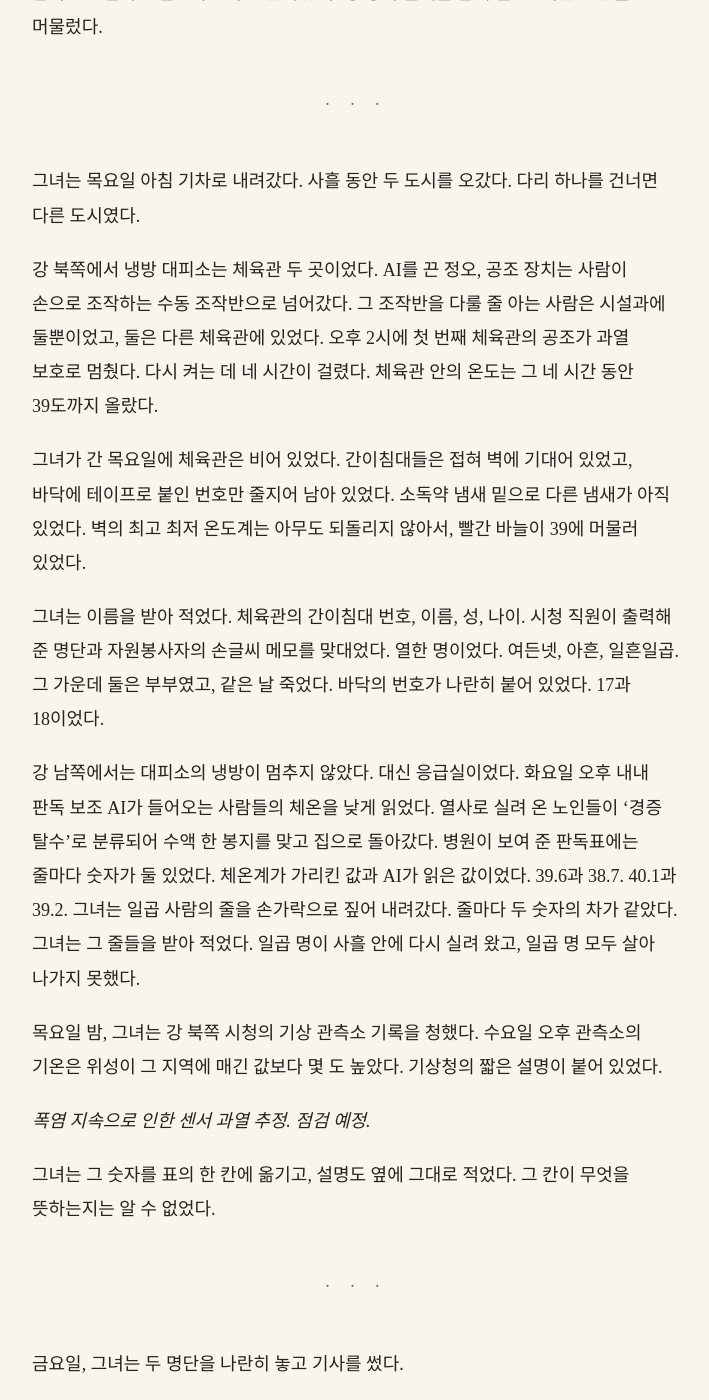
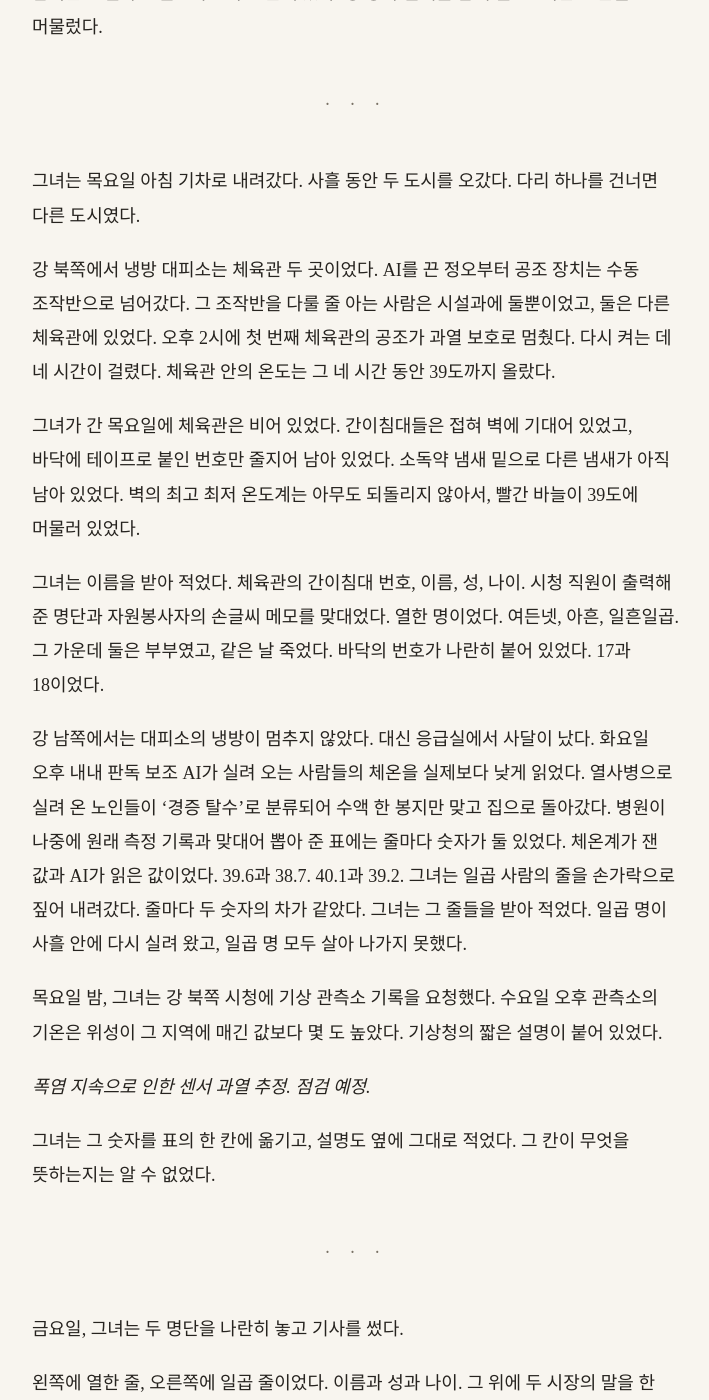
Before and after one commit to kangkkang/writer_s1_public, a Jekyll site: the page built from vol2/071.md, in a window 1280 px wide and 1400 px high, scrolled down 1140 px. Shown: the whole window, without its empty margins (284-993 px from the left). Built offline with Jekyll 4.4.1, drawn with Linux system fonts in a browser that asks for light colours; our own code applies the rules of GitHub Pages for plain Markdown files; some of the changed text lies outside the part shown.

Commit message:
Update from https://github.com/kangkkang/writer_s1/commit/fc102c825ed83f65a881b962f17d40e1cc5c90d3

```diff
--- a/vol2/071.md
+++ b/vol2/071.md
@@ -2,39 +2,39 @@
 
 8월 10일 화요일 아침 8시, 클레망스의 단말에 이단의 메시지가 떴다. 캘리포니아는 전날 밤 11시였다.
 
-*내일 — 프랑스 중부, 강을 사이에 둔 두 도시 둘레.*
+*내일 — 프랑스 중부, 강을 사이에 둔 두 도시 일대.*
 
-파리는 열흘째 37도를 넘고 있었다. 11구의 신문사 창을 다 열어 두었는데도 바람이 들지 않았다. 그녀는 글을 두 번 읽고, 그 아래에 무엇이 더 오는지 기다렸다. 아무것도 오지 않았다. 그는 시각을 알지 못했다. 하루까지만이었다.
+파리는 열흘째 37도를 넘고 있었다. 11구의 신문사 창을 다 열어 두었는데도 바람이 들지 않았다. 그녀는 메시지를 두 번 읽고, 뒤이어 오는 말이 더 있는지 기다렸다. 아무것도 오지 않았다. 그도 시각까지는 알지 못했다. 그가 내다볼 수 있는 것은 하루 앞까지였다.
 
-그녀는 수첩을 펴서 연락처 장을 넘겼다. 두 도시에 아는 기자가 하나씩 있었다. 지역 신문의 사회부 기자였고, 둘 다 4월에 13구의 기사를 받아 실었던 사람들이었다. 그녀는 둘에게 전화를 걸었다. 같은 말을 두 번 했다.
+그녀는 수첩을 펴서 연락처 장을 넘겼다. 두 도시에 아는 기자가 하나씩 있었다. 지역 신문의 사회부 기자였고, 둘 다 4월에 그녀가 쓴 13구 기사를 받아 실었던 사람들이었다. 그녀는 둘에게 전화를 걸었다. 같은 말을 두 번 했다.
 
-"내일 그 둘레에 몇 시간짜리가 올 수 있어요. 시각은 몰라요. TF의 하루 전 경보예요. 시청하고 병원에 알려 주세요. 냉방 대피소도요. 그리고 하나만 더요. 오늘부터 그 동네에서 기계가 틀릴 수 있어요. 병원 쪽이 특히요."
+"내일 그 일대에 몇 시간짜리 감쇠가 올 수 있어요. 시각은 몰라요. TF의 하루 전 경보예요. 시청하고 병원에 알려 주세요. 냉방 대피소도요. 그리고 하나만 더요. 오늘부터 그 동네에서 기계가 틀릴 수 있어요. 병원 쪽이 특히요."
 
 한 시간 뒤 두 사람에게서 답이 왔다. 한쪽 도시의 시청은 곧바로 위기 회의를 열었다고 했다. 다른 쪽 도시의 시청은 경보를 받았다고만 했다.
 
 ---
 
-그날 오전 11시, 강 북쪽 도시의 시장이 짧게 발표했다. 정오부터 시의 AI 기반 시설을 하루 동안 끈다. 신호, 대피소의 냉방 관리, 병원의 판독 보조. 수동으로 돌린다.
+그날 오전 11시, 강 북쪽 도시의 시장이 짧게 발표했다. 정오부터 내일 밤까지 시의 AI 기반 시설을 끈다. 신호, 대피소의 냉방 관리, 병원의 판독 보조. 수동으로 돌린다.
 
 강 남쪽 도시는 끄지 않았다. 그쪽 시장은 기자들 앞에서 이렇게 말했다. "폭염 열흘째입니다. 대피소에 이천 명이 있습니다. 냉방을 사람 손으로 돌릴 수는 없습니다."
 
 둘 다 맞는 말이었다. 그녀는 두 문장을 수첩에 나란히 적었다.
 
-감쇠는 11일 수요일 오후 1시 20분에 왔다. 강 양쪽 둘레를 함께 덮고 3시간 50분을 머물렀다.
+감쇠는 11일 수요일 오후 1시 20분에 왔다. 강 양쪽 일대를 함께 덮고 3시간 50분을 머물렀다.
 
 ---
 
 그녀는 목요일 아침 기차로 내려갔다. 사흘 동안 두 도시를 오갔다. 다리 하나를 건너면 다른 도시였다.
 
-강 북쪽에서 냉방 대피소는 체육관 두 곳이었다. AI를 끈 정오, 공조 장치는 사람이 손으로 조작하는 수동 조작반으로 넘어갔다. 그 조작반을 다룰 줄 아는 사람은 시설과에 둘뿐이었고, 둘은 다른 체육관에 있었다. 오후 2시에 첫 번째 체육관의 공조가 과열 보호로 멈췄다. 다시 켜는 데 네 시간이 걸렸다. 체육관 안의 온도는 그 네 시간 동안 39도까지 올랐다.
+강 북쪽에서 냉방 대피소는 체육관 두 곳이었다. AI를 끈 정오부터 공조 장치는 수동 조작반으로 넘어갔다. 그 조작반을 다룰 줄 아는 사람은 시설과에 둘뿐이었고, 둘은 다른 체육관에 있었다. 오후 2시에 첫 번째 체육관의 공조가 과열 보호로 멈췄다. 다시 켜는 데 네 시간이 걸렸다. 체육관 안의 온도는 그 네 시간 동안 39도까지 올랐다.
 
-그녀가 간 목요일에 체육관은 비어 있었다. 간이침대들은 접혀 벽에 기대어 있었고, 바닥에 테이프로 붙인 번호만 줄지어 남아 있었다. 소독약 냄새 밑으로 다른 냄새가 아직 있었다. 벽의 최고 최저 온도계는 아무도 되돌리지 않아서, 빨간 바늘이 39에 머물러 있었다.
+그녀가 간 목요일에 체육관은 비어 있었다. 간이침대들은 접혀 벽에 기대어 있었고, 바닥에 테이프로 붙인 번호만 줄지어 남아 있었다. 소독약 냄새 밑으로 다른 냄새가 아직 남아 있었다. 벽의 최고 최저 온도계는 아무도 되돌리지 않아서, 빨간 바늘이 39도에 머물러 있었다.
 
 그녀는 이름을 받아 적었다. 체육관의 간이침대 번호, 이름, 성, 나이. 시청 직원이 출력해 준 명단과 자원봉사자의 손글씨 메모를 맞대었다. 열한 명이었다. 여든넷, 아흔, 일흔일곱. 그 가운데 둘은 부부였고, 같은 날 죽었다. 바닥의 번호가 나란히 붙어 있었다. 17과 18이었다.
 
-강 남쪽에서는 대피소의 냉방이 멈추지 않았다. 대신 응급실이었다. 화요일 오후 내내 판독 보조 AI가 들어오는 사람들의 체온을 낮게 읽었다. 열사로 실려 온 노인들이 '경증 탈수'로 분류되어 수액 한 봉지를 맞고 집으로 돌아갔다. 병원이 보여 준 판독표에는 줄마다 숫자가 둘 있었다. 체온계가 가리킨 값과 AI가 읽은 값이었다. 39.6과 38.7. 40.1과 39.2. 그녀는 일곱 사람의 줄을 손가락으로 짚어 내려갔다. 줄마다 두 숫자의 차가 같았다. 그녀는 그 줄들을 받아 적었다. 일곱 명이 사흘 안에 다시 실려 왔고, 일곱 명 모두 살아 나가지 못했다.
+강 남쪽에서는 대피소의 냉방이 멈추지 않았다. 대신 응급실에서 사달이 났다. 화요일 오후 내내 판독 보조 AI가 실려 오는 사람들의 체온을 실제보다 낮게 읽었다. 열사병으로 실려 온 노인들이 '경증 탈수'로 분류되어 수액 한 봉지만 맞고 집으로 돌아갔다. 병원이 나중에 원래 측정 기록과 맞대어 뽑아 준 표에는 줄마다 숫자가 둘 있었다. 체온계가 잰 값과 AI가 읽은 값이었다. 39.6과 38.7. 40.1과 39.2. 그녀는 일곱 사람의 줄을 손가락으로 짚어 내려갔다. 줄마다 두 숫자의 차가 같았다. 그녀는 그 줄들을 받아 적었다. 일곱 명이 사흘 안에 다시 실려 왔고, 일곱 명 모두 살아 나가지 못했다.
 
-목요일 밤, 그녀는 강 북쪽 시청의 기상 관측소 기록을 청했다. 수요일 오후 관측소의 기온은 위성이 그 지역에 매긴 값보다 몇 도 높았다. 기상청의 짧은 설명이 붙어 있었다.
+목요일 밤, 그녀는 강 북쪽 시청에 기상 관측소 기록을 요청했다. 수요일 오후 관측소의 기온은 위성이 그 지역에 매긴 값보다 몇 도 높았다. 기상청의 짧은 설명이 붙어 있었다.
 
 *폭염 지속으로 인한 센서 과열 추정. 점검 예정.*
 
@@ -72,15 +72,15 @@
 
 그다음 주 월요일부터 그녀는 파리의 사망 기록을 모았다.
 
-폭염 열흘 동안 파리와 둘레에서 노인들이 죽었다. 냉방이 끊긴 아파트에서, 엘리베이터가 서서 올라가지 못한 꼭대기 층에서, 정전된 요양원에서. 그녀는 13구의 열한 명에게 먼저 전화했다. 열한 명은 모두 살아 있었다. 파비앵 루는 철판을 닫고 가게 안에 누워 있었다고 했다.
+폭염 열흘 동안 파리와 근교에서 노인들이 죽었다. 냉방이 끊긴 아파트에서, 엘리베이터가 서서 올라가지 못한 꼭대기 층에서, 정전된 요양원에서. 그녀는 13구의 열한 명에게 먼저 전화했다. 열한 명은 모두 살아 있었다. 파비앵 루는 가게의 철제 셔터를 내리고 안에 누워 있었다고 했다.
 
-화요일 오후, 동쪽 교외의 한 유족이 그녀를 만나 주었다. 일흔둘의 남편을 잃은 여자였다. 부엌 식탁에 앉아 여자가 처음 한 말이 그것이었다.
+화요일 오후, 동쪽 교외의 한 유족이 그녀를 만나 주었다. 일흔둘의 남편을 잃은 여자였다. 부엌 식탁에 마주 앉자 여자가 처음 꺼낸 말이 이것이었다.
 
 "밴드가 며칠 꺼져 있었어요."
 
 그녀의 손이 연필 위에서 멈췄다. 몇 해 전 밴드 규제 때 그녀가 쓴 말이었다. 밴드가 꺼진 뒤 다시 잠들지 못한 사람들.
 
-여자의 동네는 감쇠 지역 밖이었다. 그 주에 감쇠는 거기까지 오지 않았다. 대신 사흘 동안 연결이 끊겼다. 폭염으로 변전소 둘이 멈췄고, 기지국이 내려갔고, 밴드가 붙는 서버에 닿지 못했다. 남편은 사흘을 자지 못했다. 셋째 날 새벽 부엌에서 쓰러졌다.
+여자의 동네는 감쇠 지역 밖이었다. 그 주에 감쇠는 거기까지 오지 않았다. 대신 사흘 동안 연결이 끊겼다. 폭염으로 변전소 둘이 멈추고 기지국이 내려가면서, 밴드가 서버에 접속하지 못했다. 남편은 사흘을 자지 못했다. 셋째 날 새벽 부엌에서 쓰러졌다.
 
 "그런데 그 동네는 안 꺼졌대요." 여자가 창 너머를 손으로 가리켰다. 철로 건너, 낮은 공공 주택들이 모인 쪽이었다. "저쪽 사람들 밴드는 내내 돌았대요. 누가 밤새 서버를 붙잡고 있었대요."
 
@@ -100,13 +100,13 @@
 
 "기자님이네. 앉을 데 없어요. 거기 상자에 앉아요."
 
-그녀는 상자에 앉았다. 나디아는 말을 하면서 손을 멈추지 않았다. 서버 하나가 과열 경고를 띄우면 그것을 내리고 옆의 것으로 짐을 옮겼다. 발전기의 연료계를 보고 시각을 적었다. 연결이 끊긴 사람의 줄이 빨개지면 그 줄을 다른 서버로 넘겼다.
+그녀는 상자에 앉았다. 나디아는 말을 하면서 손을 멈추지 않았다. 서버 하나에 과열 경고가 뜨면 그 서버를 내리고 옆 서버로 부하를 옮겼다. 발전기의 연료계를 보고 시각을 적었다. 연결이 끊긴 사람의 줄이 빨개지면 그 줄을 다른 서버로 넘겼다.
 
-"사흘째예요." 나디아가 말했다. "변전소가 서고 나서부터. 본사 서버엔 아무도 못 붙어요. 이건 우리 거예요. 팬덤 거. 정부가 11층 닫은 다음에 사람들이 모아서 만든 거."
+나디아가 말했다. "변전소가 서고 나서부터 사흘째예요. 본사 서버엔 아무도 못 붙어요. 이건 우리 거예요. 팬덤 거. 정부가 11층 닫은 다음에 사람들이 모아서 만든 거."
 
-"밤새요?"
+"계속 밤을 새운 거예요?"
 
-"사흘 밤이요. 교대할 사람이 없어요. 이거 다룰 줄 아는 사람이 이 동네에 나밖에 없대요." 나디아가 화면의 빨간 줄 하나를 옮겼다. "관제실 19년이에요. 기계가 다 하니까 우리는 기계가 틀릴 때를 기다려요. 그거 기자님이 적어 갔잖아요."
+"사흘 밤 꼬박요. 교대할 사람이 없어요. 이거 다룰 줄 아는 사람이 이 동네에 나밖에 없대요." 나디아가 화면의 빨간 줄 하나를 옮겼다. "관제실 19년이에요. 기계가 다 하니까 우리는 기계가 틀릴 때를 기다려요. 그거 기자님이 적어 갔잖아요."
 
 "적었어요."
 
@@ -116,13 +116,13 @@
 
 *기자님이 그 문을 닫았어요.*
 
-그 문이 닫힌 뒤 이 사람들은 밴드를 버리지 않았다. 자기들 손으로 서버를 만들어 밴드를 계속 돌렸다. 그리고 그 서버가 사흘 동안 이 동네 사람들의 잠을 붙잡고 있었다. 그녀가 쓴 기사들은 그 잠이 위험하다고 했다. 나디아의 서버가 없었다면 이 동네에서도 철로 건너편처럼 부엌에서 쓰러지는 사람이 나왔을 것이었다.
+그 문이 닫힌 뒤 이 사람들은 밴드를 버리지 않았다. 자기들 손으로 서버를 만들어 밴드를 계속 돌렸다. 그리고 그 서버가 사흘 동안 이 동네 사람들의 잠을 붙잡고 있었다. 그녀가 쓴 기사들은 그 잠이 위험하다고 했다. 나디아의 서버가 없었다면 이 동네에서도 철로 건너편처럼 부엌에서 쓰러지는 사람이 나왔을 터였다.
 
 "몇 명이에요?" 그녀가 물었다.
 
 나디아가 처음으로 손을 멈췄다. 벽의 종이를 보았다. 맨 아래 숫자에 손가락을 댔다.
 
-"사백열둘. 지금 붙어 있는 사람." 나디아가 말했다. "이 동이 반이고, 옆 동, 건너편 동에서도 붙어요. 버스 기사, 야간 간호사, 쌍둥이 키우는 엄마, 아까 그 빨간 줄은 4층 할아버지. 이번에도 정확히 써요. 내가 몇 명을 붙잡고 있었는지."
+나디아가 말했다. "사백열둘. 지금 붙어 있는 사람 수예요. 이 동이 반이고, 옆 동, 건너편 동에서도 붙어요. 버스 기사, 야간 간호사, 쌍둥이 키우는 엄마, 아까 그 빨간 줄은 4층 할아버지. 이번에도 정확히 써요. 내가 몇 명을 붙잡고 있었는지."
 
 그녀는 수첩에 적었다.
 
@@ -132,7 +132,7 @@
 
 "쓸게요. 정확히요."
 
-"그리고 기자님 그 문 닫은 것도 정확히 쓰고." 나디아가 다시 화면으로 돌아섰다. 목소리에 원망은 없었다. 숫자를 불러 주는 목소리였다. "둘 다 맞으니까."
+"그리고 기자님이 그 문 닫은 것도 정확히 쓰고요." 나디아가 다시 화면으로 돌아섰다. 목소리에 원망은 없었다. 숫자를 불러 주는 목소리였다. "둘 다 맞으니까요."
 
 그녀는 그 지하실에서 새벽 4시까지 있었다. 나디아는 한 번도 자리에서 일어나지 않았다. 새벽 3시 40분, 변전소 하나가 돌아왔고 본사 서버로 가는 길이 열렸다. 나디아는 사백열두 줄을 하나씩 넘겼다. 마지막 줄이 초록이 되자 나디아는 의자 등받이에 몸을 기대고 눈을 감았다. 숨 몇 번 쉴 동안이었다. 그다음 눈을 뜨고 발전기의 연료계를 다시 적었다.
 
@@ -156,7 +156,7 @@
 
 그녀는 기다렸다.
 
-"냉방이 사흘 끊겼습니다. 구치소 둘레에 그게 왔고, 더위도 왔습니다." 리바스가 손을 폈다가 쥐었다. "나는 의무병이었습니다. 사람이 더위로 어떻게 죽는지 압니다. 어디부터 식혀야 하는지, 언제 눕혀야 하는지 다 압니다. 그런데 물이 없었습니다. 얼음도 없었습니다."
+"냉방이 사흘 동안 끊겼습니다. 구치소 일대에 그게 왔고, 더위도 겹쳤습니다." 리바스가 손을 폈다가 쥐었다. "나는 의무병이었습니다. 사람이 더위로 어떻게 죽는지 압니다. 어디부터 식혀야 하는지, 언제 눕혀야 하는지 다 압니다. 그런데 물이 없었습니다. 얼음도 없었습니다."
 
 그는 오른손 손가락 두 개를 왼쪽 손목 안쪽에 댔다.
 
@@ -164,15 +164,15 @@
 
 그는 손을 탁자에 내려놓았다.
 
-"부름은 오지 않았습니다. 그 사람한테도, 나한테도." 그가 말했다. "그래서 드릴 게 있습니다."
+그가 말했다. "부름은 오지 않았습니다. 그 사람한테도, 나한테도. 그래서 드릴 게 있습니다."
 
-그는 얼굴들을 말했다. 11층에서 본 바깥 사람들이었다. 직함 없이 와서 말하고 간 사람들. 그는 의무병이 상처를 말하듯 순서대로, 표지부터 말했다. 이마에 돋보기 안경을 올려 둔 여자. 손가락에 반지를 오래 끼었다가 뺀 자국. '연구 설명자'라고 불렸다. 짧게 민 흰머리의 큰 남자. 책장을 넘기기 전에 손끝을 맞대는 버릇. '강연자'라고 불렸다. 그리고 몇 사람이 더 있었다. 그녀는 받아 적었다.
+그는 기억해 둔 얼굴들을 하나씩 꺼냈다. 11층에서 본 바깥 사람들이었다. 직함 없이 와서 이야기만 하고 간 사람들. 그는 의무병이 상처를 짚어 나가듯 순서대로, 눈에 띄는 특징부터 댔다. 이마에 돋보기 안경을 올려 둔 여자. 손가락에 반지를 오래 끼었다가 뺀 자국. '연구 설명자'라고 불렸다. 짧게 민 흰머리의 큰 남자. 책장을 넘기기 전에 손끝을 맞대는 버릇. '강연자'라고 불렸다. 그리고 몇 사람이 더 있었다. 그녀는 받아 적었다.
 
 "과제는 화면으로 왔습니다." 그가 마지막으로 말했다. "누가 보내는지는 몰랐습니다. 화면이 켜지면 우리는 그대로 했습니다. 지금은 켜지지 않습니다."
 
 면회는 거기서 끝났다. 리바스는 일어서기 전에 처음으로 화면을 보았다.
 
-"정확히 쓰십시오." 그가 말했다. "그 사람 이름은 오스카 펠레그리노입니다. 일흔하나였습니다."
+그가 말했다. "정확히 쓰십시오. 그 사람 이름은 오스카 펠레그리노입니다. 일흔하나였습니다."
 
 ---
 
@@ -180,7 +180,7 @@
 
 2년 전 폭로 때 모은 기록이 맨 아래 두 칸을 차지하고 있었다. 11층을 의료기기 등록 밖에 둔 지침의 서명 줄, '수면과 영성'이라는 말이 처음 나온 강연들의 목록과 사진. 그녀는 사진을 한 장씩 넘겼다.
 
-새벽 1시에 한 장에서 손이 멈췄다. 제네바의 회의장이었다. 단상의 여자가 이마에 돋보기 안경을 올리고 있었다. 그녀는 서랍에서 확대경을 꺼내 여자의 손 위에 대었다. 왼손 약지에, 둘레보다 조금 흰 띠가 있었다. 사진 아래의 설명이 있었다.
+새벽 1시에 한 장에서 손이 멈췄다. 제네바의 회의장이었다. 단상의 여자가 이마에 돋보기 안경을 올리고 있었다. 그녀는 서랍에서 확대경을 꺼내 여자의 손 위에 대었다. 왼손 약지에, 주변 살갗보다 조금 흰 자국이 남아 있었다. 사진 아래에 설명이 적혀 있었다.
 
 *세계보건기구 신경의학 분과위원장 엘레나 로드리게스.*
 
@@ -188,9 +188,9 @@
 
 *바티칸 천문대 수석 연구사제 마르쿠스 바이스.*
 
-그녀는 두 사진을 탁자에 나란히 놓았다. 표지는 맞았다. 리바스가 본 사람이 이 사람들인지는 아직 확인하지 못했다. 그녀는 수첩에 그 둘을 나누어 적었다.
+그녀는 두 사진을 탁자에 나란히 놓았다. 인상착의는 맞았다. 리바스가 본 사람이 이 사람들인지는 아직 확인하지 못했다. 그녀는 수첩에 그 둘을 나누어 적었다.
 
-그다음 그녀는 서류함의 가장 오래된 칸을 열었다. 5년 전 봄의 서류들이 있었다. 맨 위에 출력한 메일 한 장이 있었다. 세계보건기구 신경의학 분과에서 온 답장이었다.
+그다음 그녀는 서류함의 가장 오래된 칸을 열었다. 5년 전 봄의 서류 묶음 맨 위에 출력한 메일 한 장이 놓여 있었다. 세계보건기구 신경의학 분과에서 온 답장이었다.
 
 *로랑 님께. 신경계 이상반응에 관해 보내 주신 문의에 감사드립니다.*
 
```
Also changed, not shown: other parts of vol2/071.md (+1 -1 lines).
